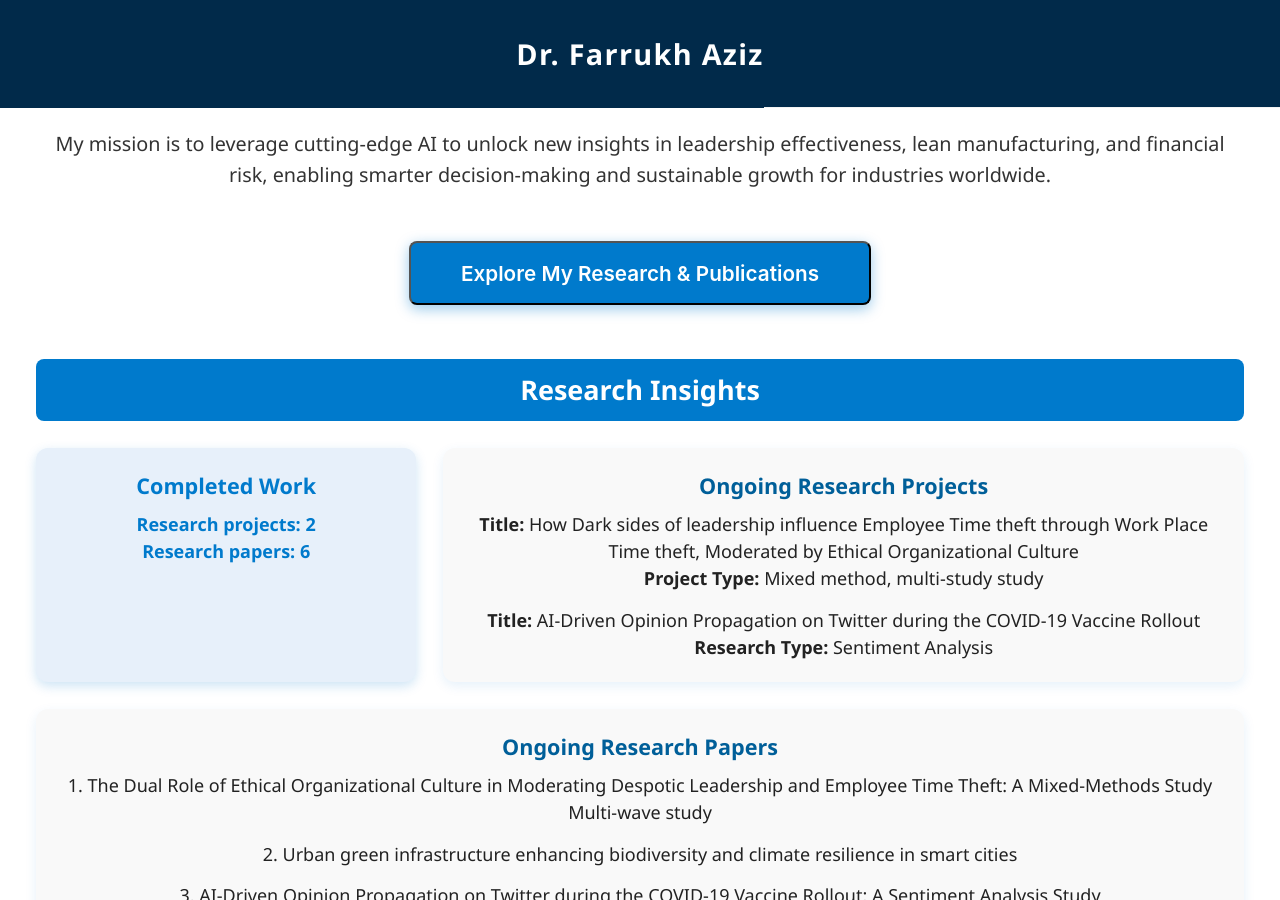
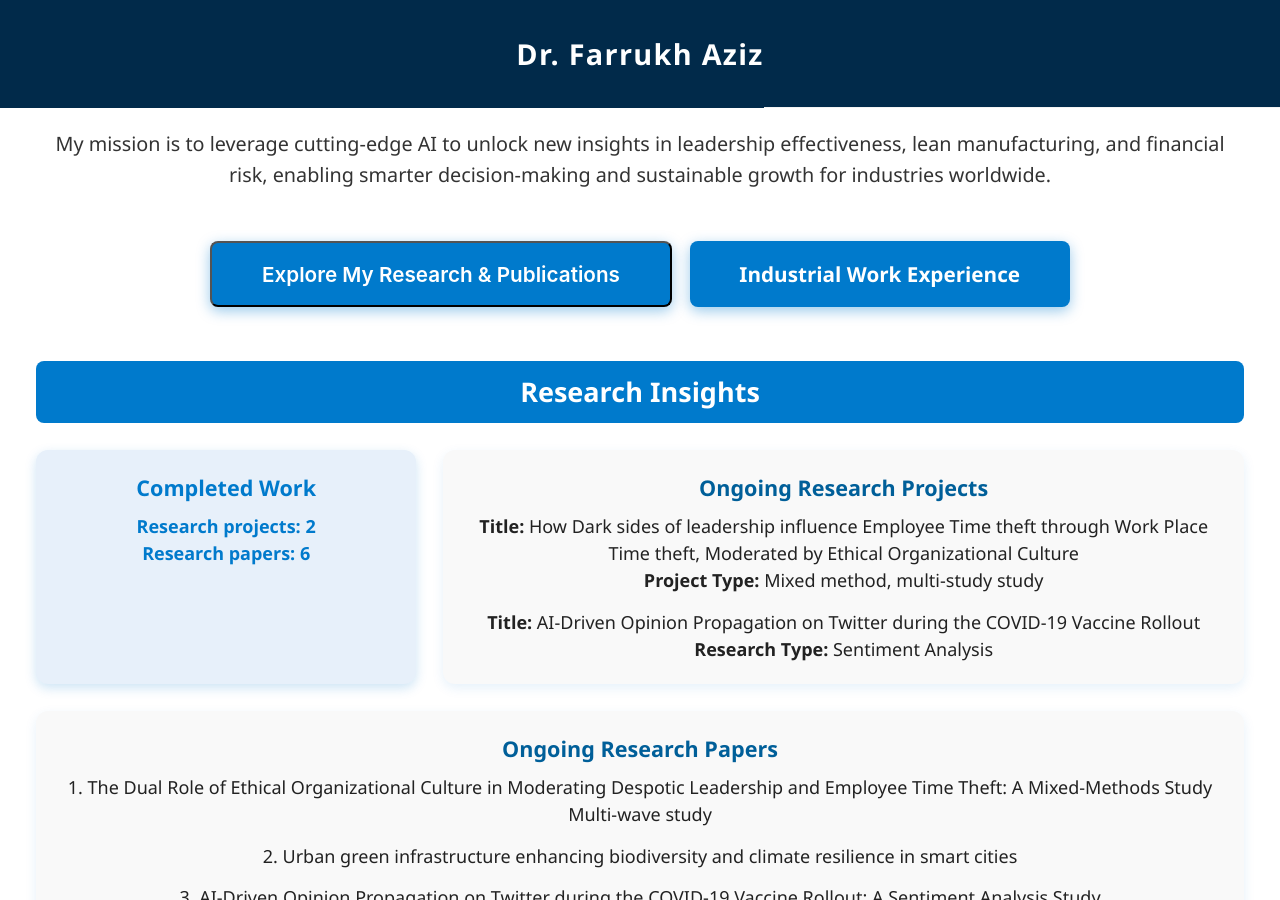
Before and after one commit to engrfarrukhaziz/engrfarrukhaziz.github.io, a Jekyll site: the page built from _pages/about.md, in a window 1280 px wide and 900 px high, scrolled down 391 px. Built offline with Jekyll 4.4.1, drawn with Linux system fonts in a browser that asks for light colours.

Commit message:
Update default.html

```diff
--- a/_layouts/default.html
+++ b/_layouts/default.html
@@ -232,17 +232,24 @@ layout: compress
         My mission is to leverage cutting-edge AI to unlock new insights in leadership effectiveness, lean manufacturing, and financial risk, enabling smarter decision-making and sustainable growth for industries worldwide.
       </p>
 
+      <div style="display: flex; gap: 1rem; justify-content: center; margin-bottom: 1rem;">
   <button class="btn-primary" id="researchToggleBtn" aria-expanded="false" aria-controls="researchLinks">
     Explore My Research & Publications
   </button>
 
-      <nav class="dropdown-links" id="researchLinks" aria-label="Research and profile links" role="region">
+  <a href="/industrial-work-experience/" class="btn-primary" style="display: inline-flex; align-items: center; justify-content: center; text-decoration: none;">
+    Industrial Work Experience
+  </a>
+</div>
+
+<nav class="dropdown-links" id="researchLinks" aria-label="Research and profile links" role="region" style="max-width: 320px; margin: 0 auto;">
   <a href="/research-projects" rel="noopener noreferrer">Research Projects</a>
   <a href="/publications" rel="noopener noreferrer">Research Publications</a>
   <a href="https://scholar.google.com/citations?hl=en&user=ulUkkPus9M0C" target="_blank" rel="noopener noreferrer">Google Scholar</a>
   <a href="https://www.researchgate.net/profile/Farrukh-Aziz-6" target="_blank" rel="noopener noreferrer">ResearchGate</a>
   <a href="https://orcid.org/0000-0001-7088-0371" target="_blank" rel="noopener noreferrer">ORCID Profile</a>
 </nav>
+
 
 <!-- Research Insights Heading -->
       <div class="section-heading" style="max-width: 1500px; width: 100%; margin: 3rem auto 1.5rem; text-align: center;">
```
Lines whose indentation alone changed are shown as unchanged.
